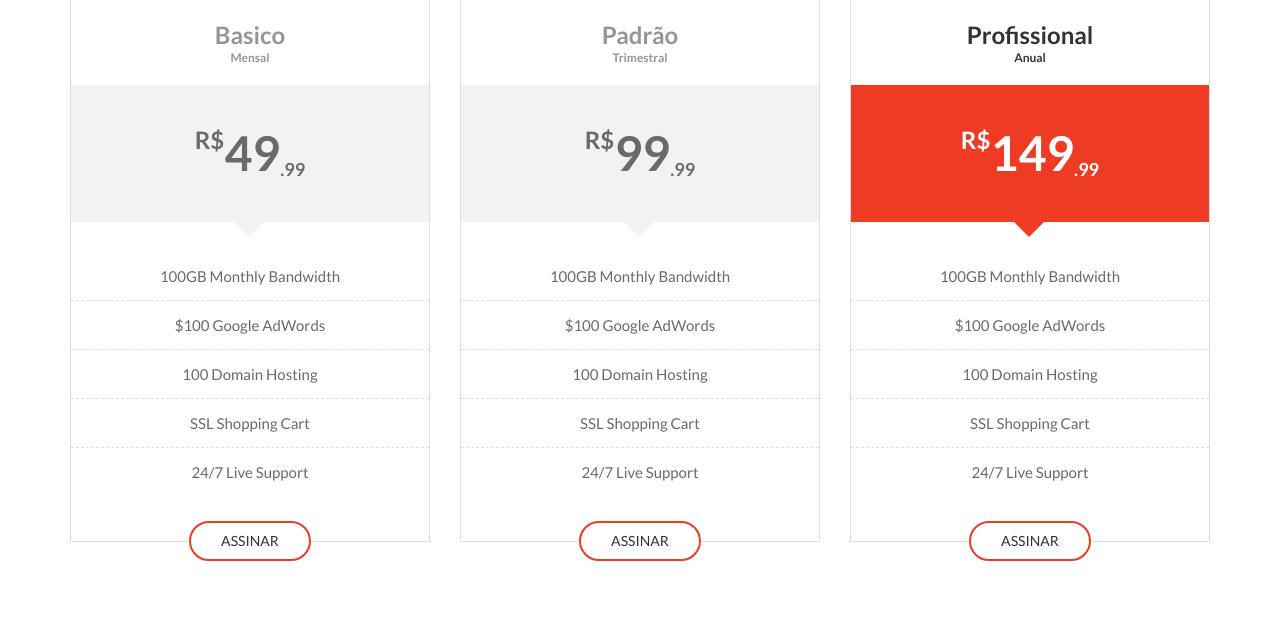
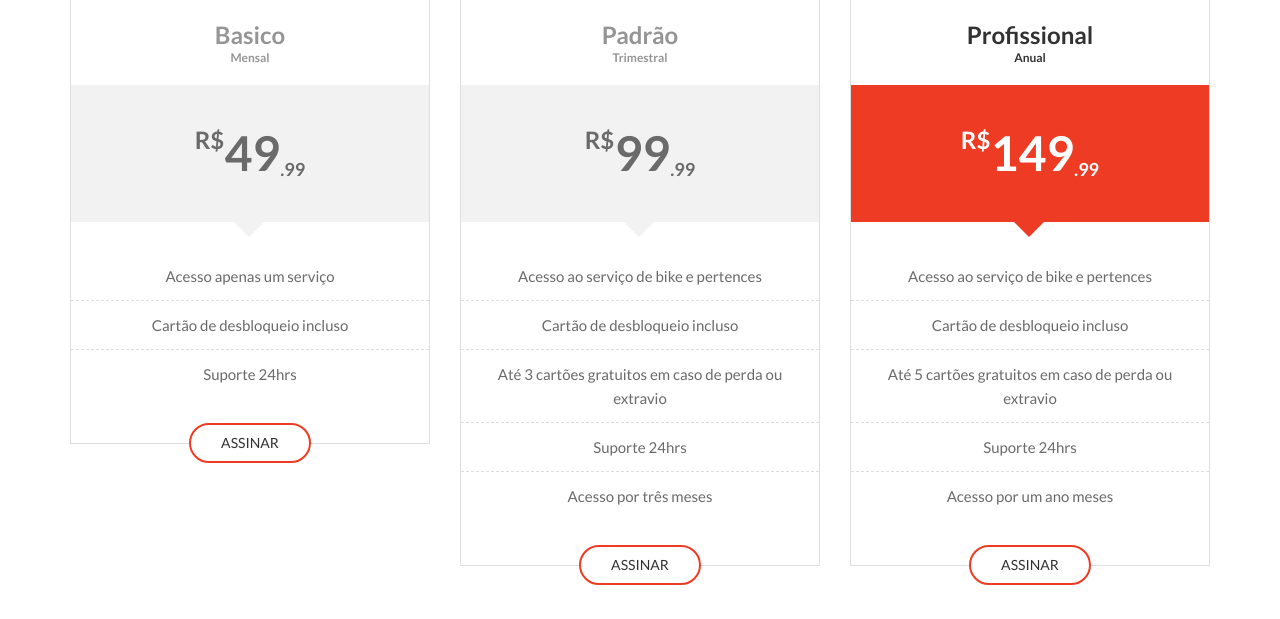
Before and after one commit to JhonnyLin/Bag_Containr, a Django app: page /pricing.html/ in a window 1280 px wide. Shown: the part 381-1000 px from the top of the page. Run offline with Django 3.2, Linux system fonts and the light colour scheme.

Commit message:
Correção da nav

```diff
--- a/website/templates/home.html
+++ b/website/templates/home.html
@@ -45,9 +45,11 @@
                            <a href="#" class="dropdown-toggle" data-toggle="dropdown">Home <i class="fa fa-angle-down"></i></a>
                     </li>
 
-                    <li><a href="/about2.html">Sobre nós</a></li>
+                    <li><a href="/about2.html">Sobre</a></li>
 
                     <li><a href="/contact.html">Contato</a></li>
+
+                    <li><a href="../pricing.html">Preços</a></li>
 
                     <li class="dropdown">
                            <a href="#" class="dropdown-toggle" data-toggle="dropdown">Login <i class="fa fa-angle-down"></i></a>
@@ -103,7 +105,7 @@
             <ul>
 
                 <li><a href="#0"><i class="fa fa-bicycle"></i> Bicicletas</a></li>
-                <li><a href="#0"><i class="fa fa-desktop"></i> Outros</a></li>
+                <li><a href="#0"><i class="fa fa-desktop"></i> </a></li>
 
             </ul>
         </nav>
--- a/website/templates/pricing.html
+++ b/website/templates/pricing.html
@@ -80,11 +73,9 @@
 							<span class="plan-name">Basico <small>Mensal</small></span>
 							<p class="plan-price"><sup class="currency">R$</sup><strong>49</strong><sub>.99</sub></p>
 							<ul class="list-unstyled">
-								<li>100GB Monthly Bandwidth</li>
-								<li>$100 Google AdWords</li>
-								<li>100 Domain Hosting</li>
-								<li>SSL Shopping Cart</li>
-								<li>24/7 Live Support</li>
+									<li>Acesso apenas um serviço</li>
+									<li>Cartão de desbloqueio incluso</li>
+									<li>Suporte 24hrs</li>
 							</ul>
 							<a class="btn btn-primary" href="#.">Assinar</a>
 						</div>
@@ -96,11 +87,11 @@
 				        <span class="plan-name">Padrão<small>Trimestral</small></span>
 				        <p class="plan-price"><sup class="currency">R$</sup><strong>99</strong><sub>.99</sub></p>
 				        <ul class="list-unstyled">
-				            <li>100GB Monthly Bandwidth</li>
-				            <li>$100 Google AdWords</li>
-				            <li>100 Domain Hosting</li>
-				            <li>SSL Shopping Cart</li>
-				            <li>24/7 Live Support</li>
+							<li>Acesso ao serviço de bike e pertences</li>
+							<li>Cartão de desbloqueio incluso</li>
+							<li>Até 3 cartões gratuitos em caso de perda ou extravio</li>
+							<li>Suporte 24hrs</li>
+							<li>Acesso por três meses</li>
 				        </ul>
 				        <a class="btn btn-primary" href="#.">Assinar</a>
 				    </div>
@@ -112,11 +103,11 @@
 				        <span class="plan-name">Profissional <small>Anual</small></span>
 				        <p class="plan-price"><sup class="currency">R$</sup><strong>149</strong><sub>.99</sub></p>
 				        <ul class="list-unstyled">
-				            <li>100GB Monthly Bandwidth</li>
-				            <li>$100 Google AdWords</li>
-				            <li>100 Domain Hosting</li>
-				            <li>SSL Shopping Cart</li>
-				            <li>24/7 Live Support</li>
+								<li>Acesso ao serviço de bike e pertences</li>
+								<li>Cartão de desbloqueio incluso</li>
+								<li>Até 5 cartões gratuitos em caso de perda ou extravio</li>
+								<li>Suporte 24hrs</li>
+								<li>Acesso por um ano meses</li>
 				        </ul>
 				        <a class="btn btn-primary" href="#.">Assinar</a>
 				    </div>
```
Also changed, not shown: other parts of website/templates/pricing.html (+15 -22 lines), website/templates/about2.html (+15 -22 lines), website/templates/contact.html (+16 -24 lines), website/templates/service.html (+15 -31 lines). Lines whose indentation alone changed are shown as unchanged.
